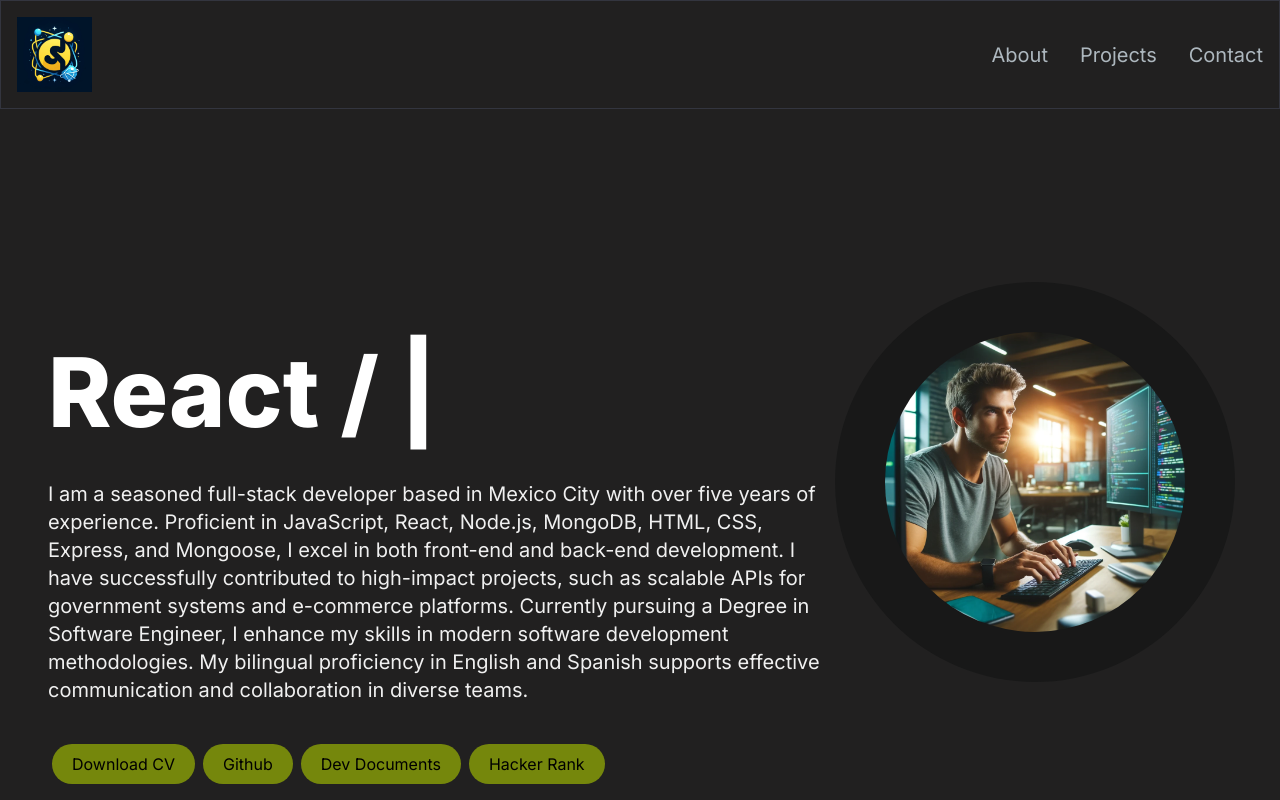
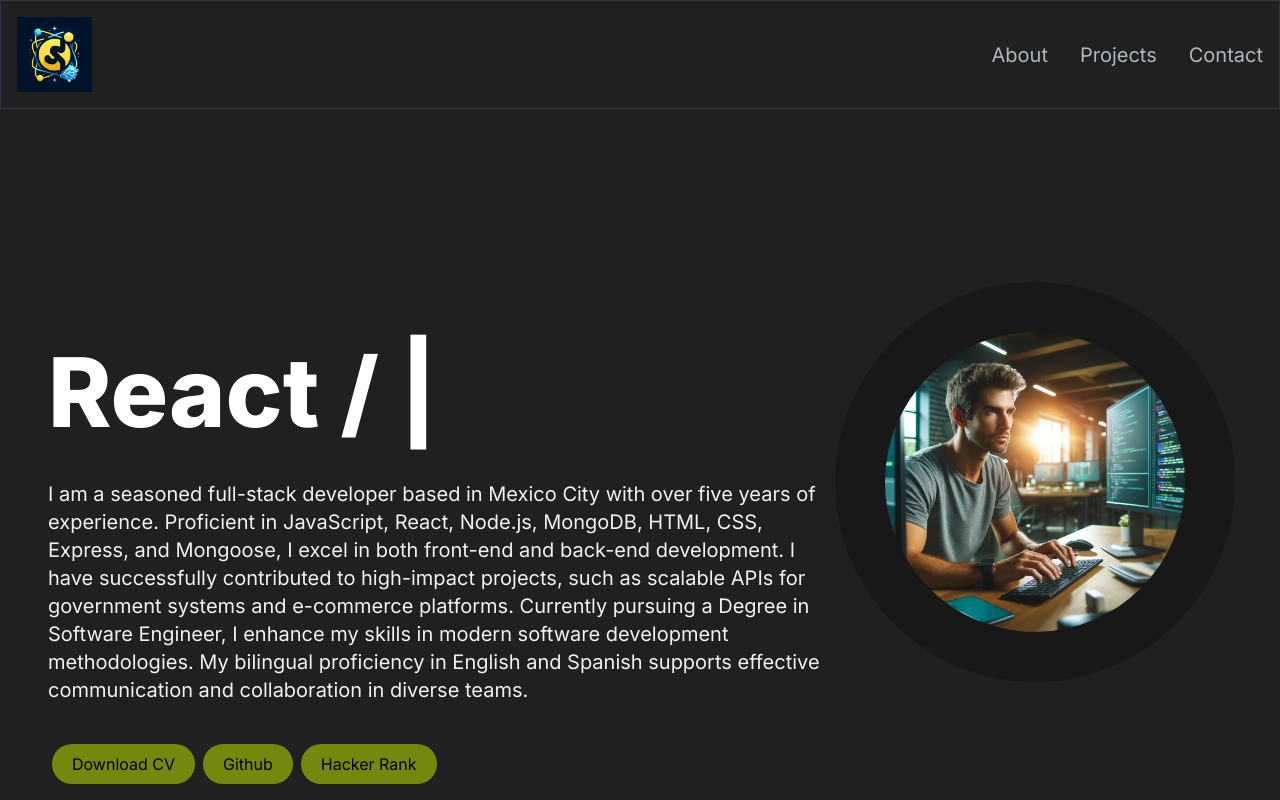
Before and after one commit to EdieAprovita/portafolio, a Next.js app: page / in a window 1280 px wide. Shown: the top 800 px of the page. Built offline with nearby package versions, Linux system fonts and the light colour scheme.

Commit message:
Update HeroSection.tsx

```diff
--- a/src/app/components/HeroSection.tsx
+++ b/src/app/components/HeroSection.tsx
@@ -63,13 +63,6 @@ const HeroSection = () => {
 							</span>
 						</Link>
 						<Link
-							href="https://devdocs.io/"
-							className="px-1 inline-block py-1 w-full sm:w-fit rounded-full bg-gradient-to-br from-primary-500 to-secondary-500 hover:bg-slate-800 text-gold-500 mt-3">
-							<span className="block bg-[#75870c] hover:#75870c rounded-full px-5 py-2 text-gold-500">
-								Dev Documents
-							</span>
-						</Link>
-						<Link
 							href="https://www.hackerrank.com/profile/edieveg316"
 							className="px-1 inline-block py-1 w-full sm:w-fit rounded-full bg-gradient-to-br from-primary-500 to-secondary-500 hover:bg-slate-800 text-gold-500 mt-3">
 							<span className="block bg-[#75870c] hover:#75870c rounded-full px-5 py-2 text-gold-500">
```
